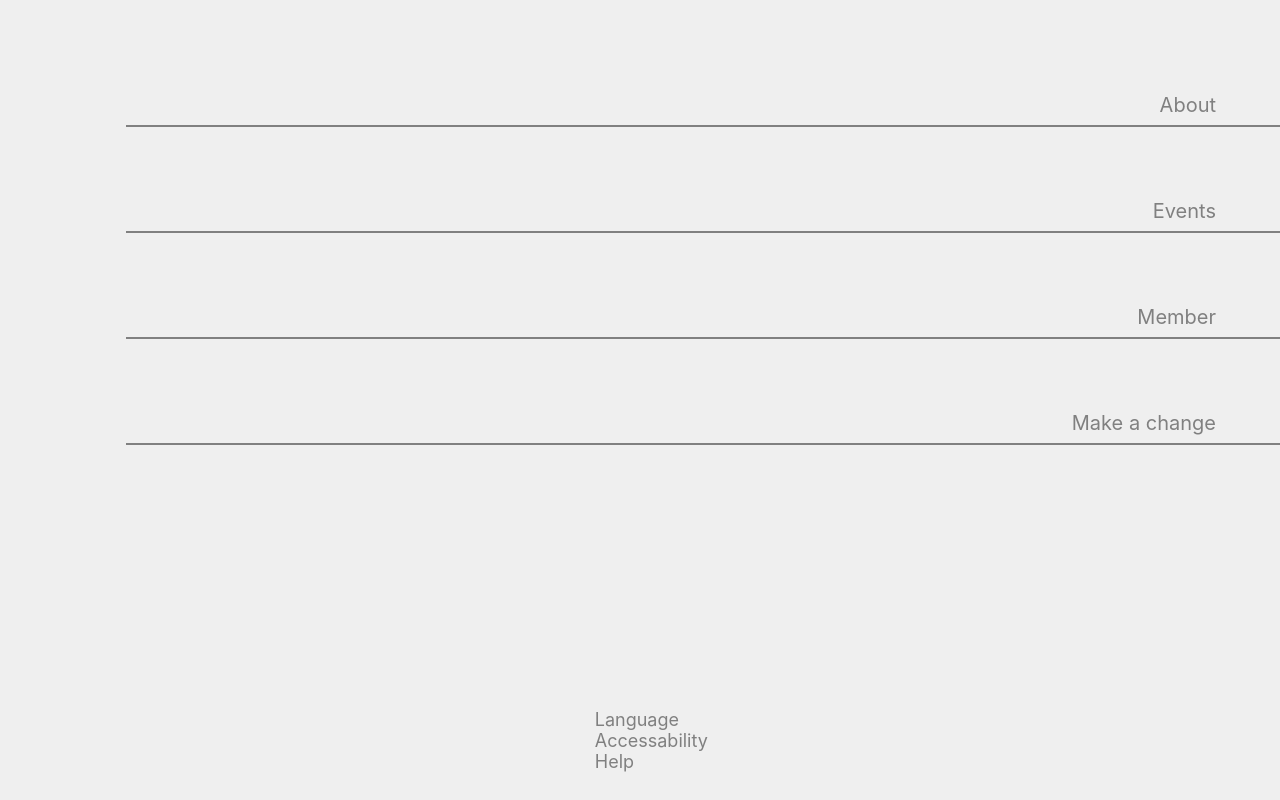
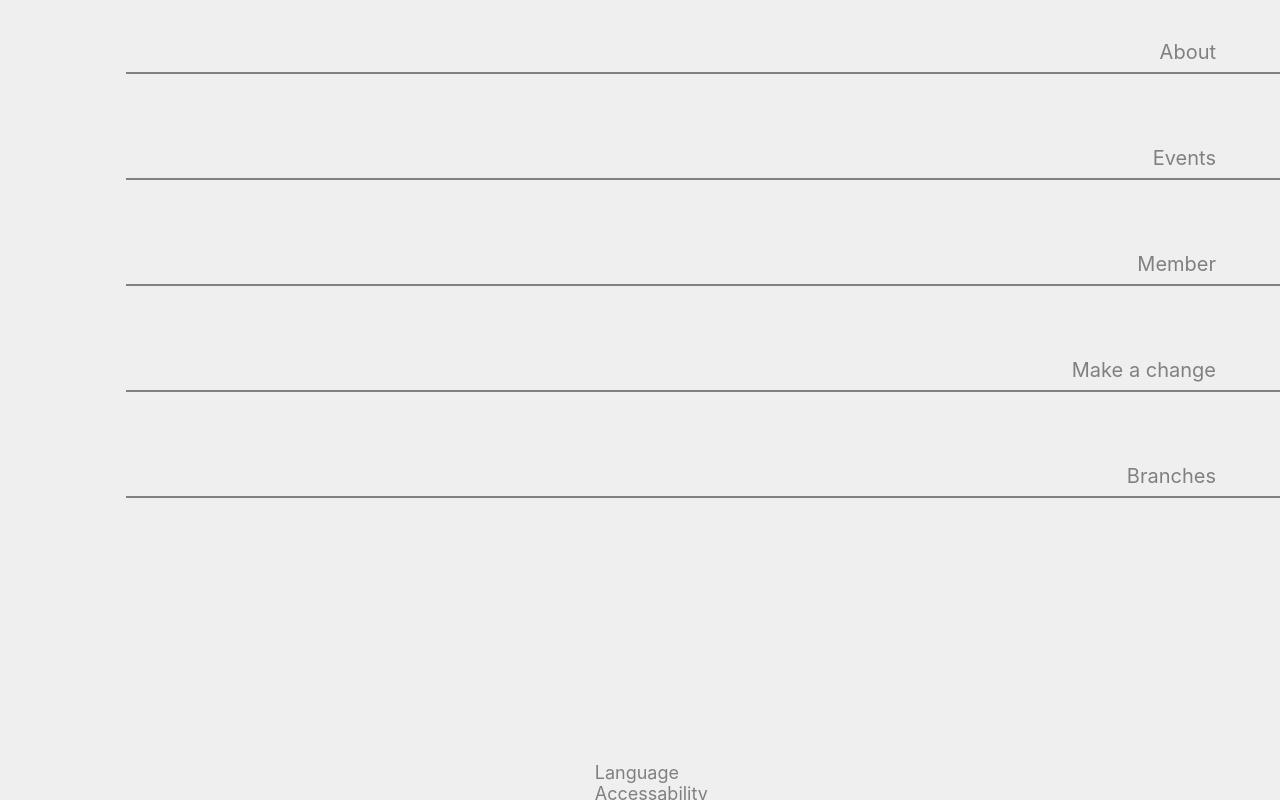
Before and after one commit to izabellalarsson/support_group, a Next.js app in the folder nextjs/: page / in a window 1280 px wide. Built offline with nearby package versions, Linux system fonts and the light colour scheme; some icons are missing.

Commit message:
added head

```diff
--- a/nextjs/components/Header/Dropdown/index.js
+++ b/nextjs/components/Header/Dropdown/index.js
@@ -48,6 +48,8 @@ const Dropdown = ({isClicked}) => {
                 <hr/>
                 <DropdownMainItem isClicked={isClicked} text="Make a change" link="hje"/>
                 <hr/>
+                <DropdownMainItem isClicked={isClicked} text="Branches" link="branches"/>
+                <hr/>
             </nav>
             <nav className="Dropdown-Secondary-Item">
                 <DropdownSecondaryItem text="Language" link="hje"/>
--- a/nextjs/components/Header/DropdownMainItem/index.js
+++ b/nextjs/components/Header/DropdownMainItem/index.js
@@ -9,9 +9,9 @@ const DropdownMainItemStyle = styled.a`
     margin-right: 5%;
     margin-top: 5%;
 `
-const DropdownMainItem = ({text, link}) => {
+const DropdownMainItem = ({text, link, isClicked}) => {
     return (
-        <DropdownMainItemStyle href={link}>
+        <DropdownMainItemStyle href={link} onClick={!isClicked}>
            {text}
         </DropdownMainItemStyle>
     );
```
